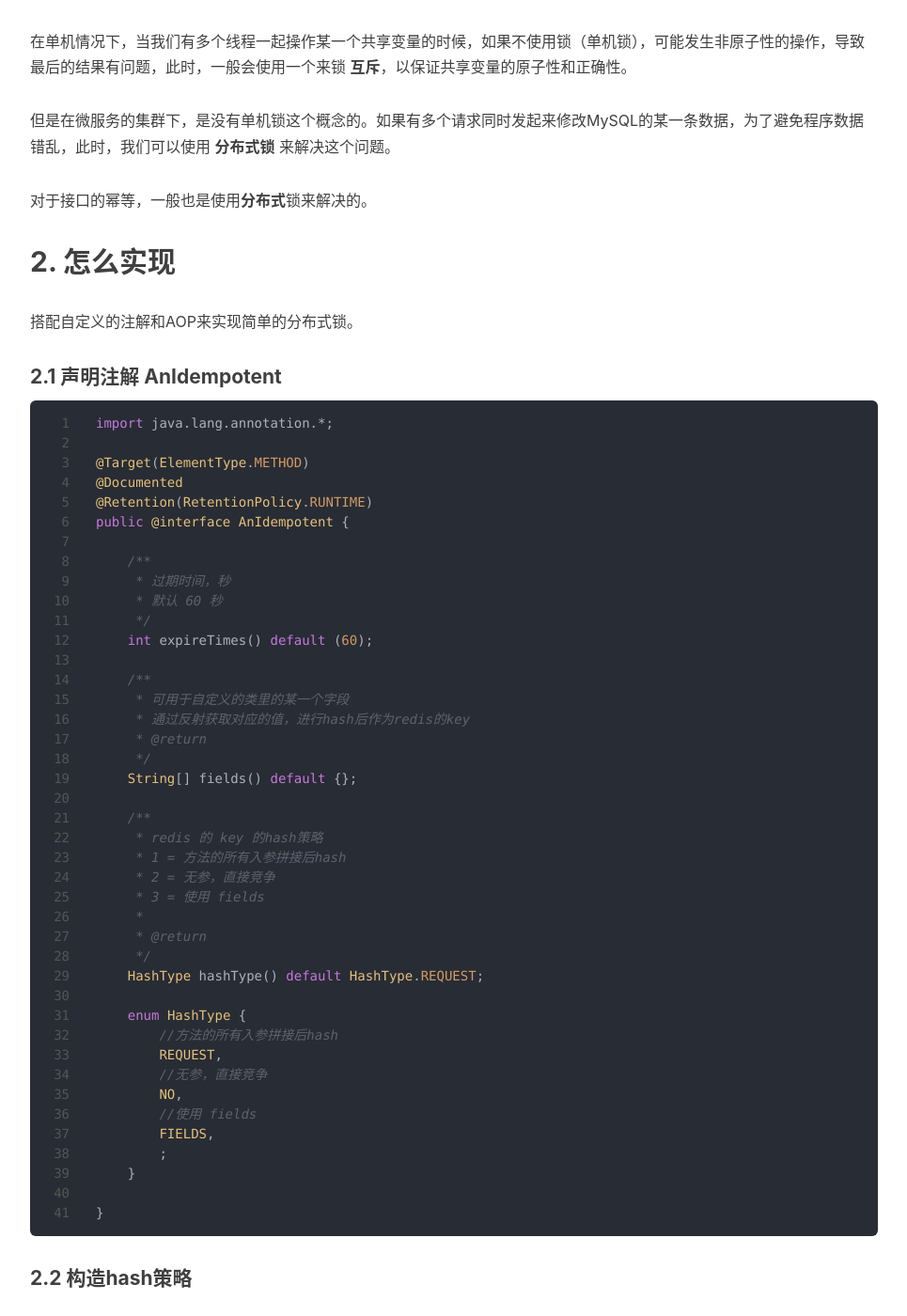
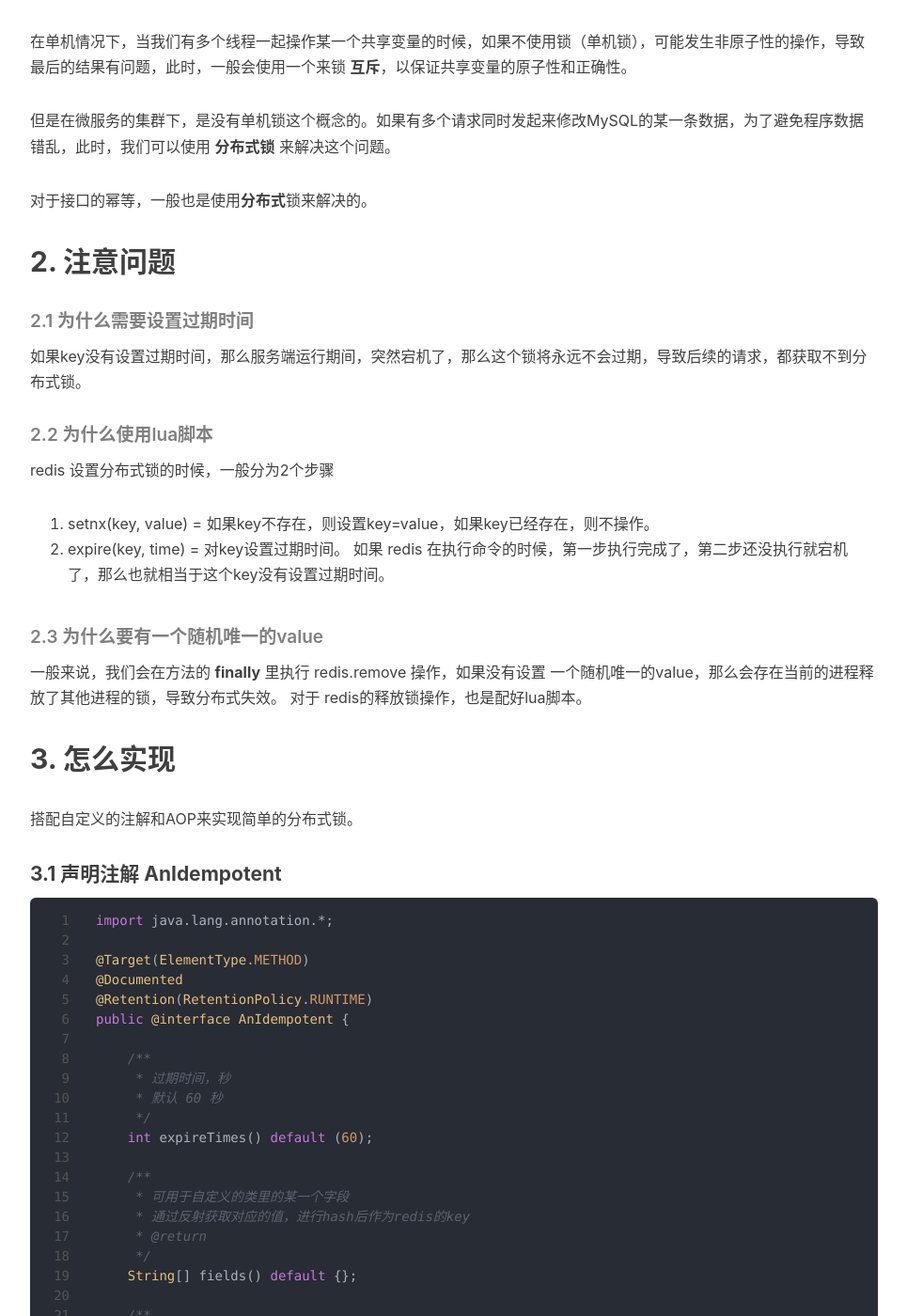
Before and after one commit to wsk1103/wsk1103.github.io, a Jekyll site: the page built from _posts/2020-01-15-理解Redis分布式锁-1（简单实现）.md, in a window 1280 px wide and 1400 px high, scrolled down 608 px. Shown: the whole window at 94% size, without its empty margins (233-1198 px from the left). Built offline with Jekyll 4.4.1, drawn with Linux system fonts in a browser that asks for light colours; nearby versions of some CDN libraries; our own code applies the rules of GitHub Pages for plain Markdown files; comment, search, counter and statistics services are not loaded; some of the changed text lies outside the part shown.

Commit message:
add note

````diff
--- a/_posts/2020-01-15-理解Redis分布式锁-1（简单实现）.md
+++ b/_posts/2020-01-15-理解Redis分布式锁-1（简单实现）.md
@@ -14,10 +14,25 @@ tags:
 但是在微服务的集群下，是没有单机锁这个概念的。如果有多个请求同时发起来修改MySQL的某一条数据，为了避免程序数据错乱，此时，我们可以使用 **分布式锁** 来解决这个问题。
 
 对于接口的幂等，一般也是使用**分布式**锁来解决的。
-## 2. 怎么实现
+
+## 2. 注意问题
+
+##### 2.1 为什么需要设置过期时间
+如果key没有设置过期时间，那么服务端运行期间，突然宕机了，那么这个锁将永远不会过期，导致后续的请求，都获取不到分布式锁。
+
+##### 2.2 为什么使用lua脚本
+redis 设置分布式锁的时候，一般分为2个步骤
+1. setnx(key, value) = 如果key不存在，则设置key=value，如果key已经存在，则不操作。
+2. expire(key, time) = 对key设置过期时间。
+   如果 redis 在执行命令的时候，第一步执行完成了，第二步还没执行就宕机了，那么也就相当于这个key没有设置过期时间。
+
+##### 2.3 为什么要有一个随机唯一的value
+一般来说，我们会在方法的 **finally** 里执行 redis.remove 操作，如果没有设置 一个随机唯一的value，那么会存在当前的进程释放了其他进程的锁，导致分布式失效。
+对于 redis的释放锁操作，也是配好lua脚本。
+## 3. 怎么实现
 
 搭配自定义的注解和AOP来实现简单的分布式锁。
-#### 2.1 声明注解 AnIdempotent
+#### 3.1 声明注解 AnIdempotent
 
 ```java
 import java.lang.annotation.*;
@@ -63,7 +78,7 @@ public @interface AnIdempotent {
 }
 ```
 
-#### 2.2 构造hash策略
+#### 3.2 构造hash策略
 先将hash声明成bean，交给spring管理。然后通过策略模式+工厂模式选择对应的策略解析。
 ```java
 public interface LockHash {
@@ -331,7 +334,7 @@ public class MyRedisUtil {
 }
 ```
 
-#### 2.4 编写AOP，拦截方法
+#### 3.4 编写AOP，拦截方法
 
 ```java
 import lombok.extern.slf4j.Slf4j;
````
Also changed, not shown: other parts of _posts/2020-01-15-理解Redis分布式锁-1（简单实现）.md (+1 -18 lines).
